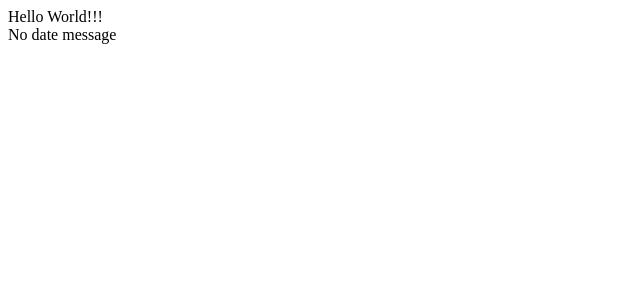
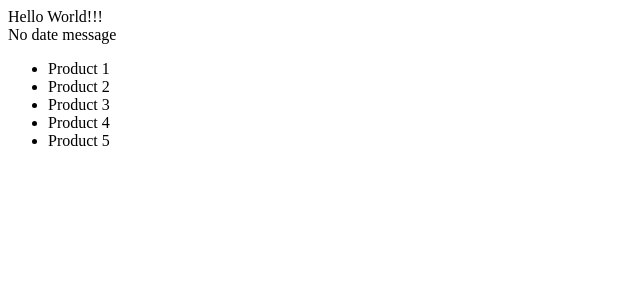
Before and after one commit to frontenddevtrainer/mar-5-reactjs, a React (Vite) app: page / in a window 1280 px wide. Shown: the top 300 px of the page, without its empty margins (0-640 px from the left). Built offline with nearby package versions, Linux system fonts and the light colour scheme.

Commit message:
Listing component

```diff
--- a/src/App.jsx
+++ b/src/App.jsx
@@ -1,15 +1,17 @@
 import { useState } from "react";
 import "./App.css";
 import DateMessage from "./components/date";
+import ProductListing from "./components/listing";
 
 function App() {
   const classNames = "heading title";
   const message = "Hello World!!!";
-  const showDateMessage = false
+  const showDateMessage = false;
   return (
     <>
       <div className={classNames}>{message}</div>
       {showDateMessage ? <DateMessage /> : <div>No date message</div>}
+      <ProductListing />
     </>
   );
 }
--- /dev/null
+++ b/src/components/listing/index.jsx
@@ -0,0 +1,14 @@
+function ProductListing() {
+  const products = ["Product 1", "Product 2", "Product 3", "Product 4", "Product 5"];
+
+  return (
+    <ul>
+      {products?.length > 0 &&
+        products.map(function (product, index) {
+          return <li key={product}>{product}</li>;
+        })}
+    </ul>
+  );
+}
+
+export default ProductListing;
```
